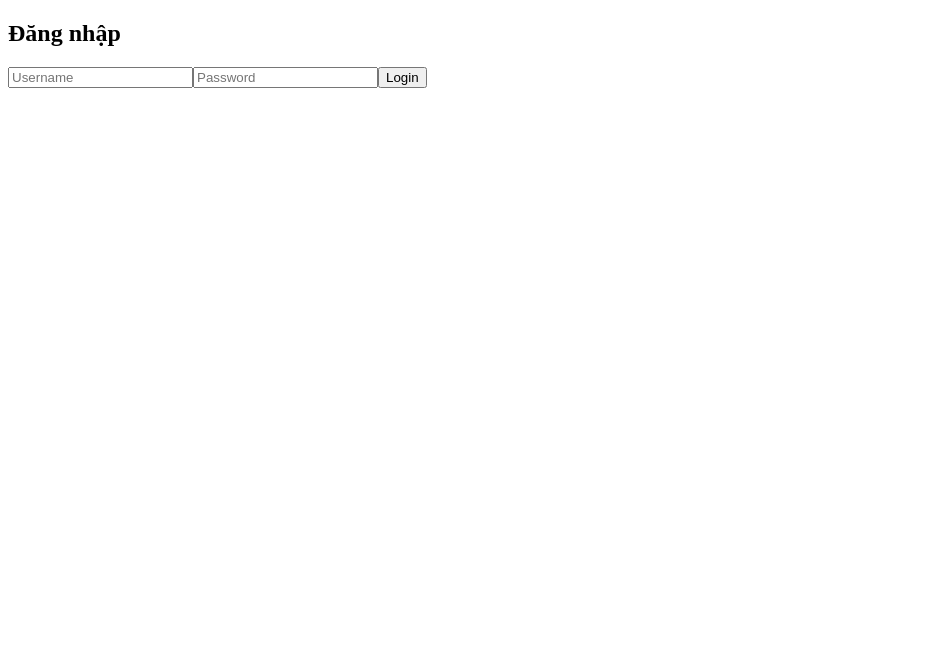
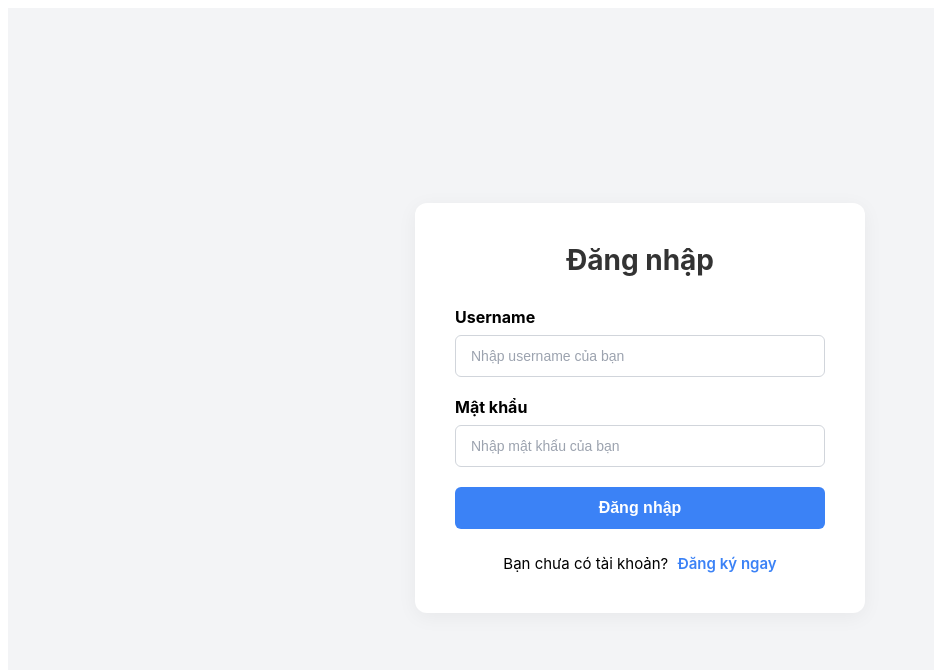
Before and after one commit to nguyenthanhson22130237/Front-End, a React (Create React App) app: page /login in a window 1280 px wide. Shown: the top 670 px of the page, without its empty margins (0-934 px from the left). Built offline with nearby package versions, Linux system fonts and the light colour scheme; no server answers.

Commit message:
them style cho login

```diff
--- /dev/null
+++ b/src/components/LoginForm.css
@@ -0,0 +1,122 @@
+/* Reset cơ bản để đảm bảo hiển thị đúng */
+* {
+    box-sizing: border-box;
+}
+
+/* Wrapper bao quanh để căn giữa màn hình */
+.login-wrapper {
+    display: flex;
+    justify-content: center;
+    align-items: center;
+    min-height: 100vh;
+    background-color: #f3f4f6; /* Màu nền xám nhẹ tổng thể */
+    font-family: -apple-system, BlinkMacSystemFont, "Segoe UI", Roboto, Helvetica, Arial, sans-serif;
+}
+
+/* Thẻ Card chứa form */
+.login-card {
+    background: #ffffff;
+    width: 100%;
+    max-width: 450px; /* Độ rộng tối đa giống ảnh */
+    padding: 40px;
+    border-radius: 12px;
+    box-shadow: 0 4px 20px rgba(0, 0, 0, 0.05); /* Đổ bóng nhẹ */
+}
+
+/* Tiêu đề Đăng nhập */
+.login-title {
+    font-size: 28px;
+    font-weight: 700;
+    color: #333;
+    text-align: center;
+    margin-bottom: 30px;
+    margin-top: 0;
+}
+
+/* Nhóm input (Label + Input) */
+.form-group {
+    margin-bottom: 20px;
+    display: flex;
+    flex-direction: column;
+    align-items: flex-start;
+}
+
+/* Label: Email, Mật khẩu */
+.form-label {
+    font-size: 16px;
+    font-weight: 700;
+    color: #000;
+    margin-bottom: 8px;
+}
+
+/* Input field */
+.form-input {
+    width: 100%;
+    padding: 12px 15px;
+    font-size: 14px;
+    border: 1px solid #d1d5db; /* Viền xám nhạt */
+    border-radius: 6px;
+    outline: none;
+    transition: border-color 0.2s;
+    color: #333;
+}
+
+.form-input:focus {
+    border-color: #3b82f6; /* Đổi màu viền khi focus */
+}
+
+.form-input::placeholder {
+    color: #9ca3af;
+}
+
+/* Quên mật khẩu */
+.forgot-password {
+    text-align: right;
+    margin-bottom: 25px;
+}
+
+.forgot-password a {
+    color: #3b82f6;
+    text-decoration: none;
+    font-size: 14px;
+    font-weight: 500;
+}
+
+/* Nút Đăng nhập */
+.login-btn {
+    width: 100%;
+    padding: 12px;
+    background-color: #3b82f6; /* Màu xanh dương giống ảnh */
+    color: white;
+    font-size: 16px;
+    font-weight: 600;
+    border: none;
+    border-radius: 6px;
+    cursor: pointer;
+    transition: background-color 0.2s;
+}
+
+.login-btn:hover {
+    background-color: #2563eb; /* Màu đậm hơn khi hover */
+}
+
+/* Link đăng ký ở dưới cùng */
+.register-link {
+    margin-top: 25px;
+    text-align: center;
+    font-size: 15px;
+    color: #000;
+}
+
+.register-link a {
+    color: #3b82f6;
+    text-decoration: none;
+    font-weight: 600;
+    margin-left: 5px;
+}
+
+.login-success {
+    font-size: 18px;
+    color: green;
+    font-weight: bold;
+}
--- a/src/components/LoginForm.tsx
+++ b/src/components/LoginForm.tsx
@@ -1,20 +1,19 @@
 import React, { useState, useEffect } from "react";
 import { wsService } from "../services/websocket";
-// @ts-ignore
 import { useAppSelector } from "../redux/hooks";
+import "./LoginForm.css";
 
 export const LoginForm = () => {
+    // Trong ảnh là Email, nhưng tôi giữ tên biến user để khớp với logic cũ của bạn
     const [user, setUser] = useState("");
     const [pass, setPass] = useState("");
 
-    // @ts-ignore
     const auth = useAppSelector((state) => state.auth.user);
 
     const login = () => {
         wsService.login(user, pass);
     };
 
-    // Re-login tự động khi reload app
     useEffect(() => {
         const reloginCode = localStorage.getItem("RE_LOGIN_CODE");
         if (reloginCode && !auth?.authenticated) {
@@ -23,23 +22,51 @@ export const LoginForm = () => {
     }, []);
 
     if (auth?.authenticated) {
-        return <div>Đăng nhập thành công! Xin chào</div>;
+        return (
+            <div className="login-wrapper">
+                <div className="login-success">
+                    ✅ Đăng nhập thành công! Xin chào
+                </div>
+            </div>
+        );
     }
 
     return (
-        <div>
-            <h2>Đăng nhập</h2>
+        <div className="login-wrapper">
+            <div className="login-card">
+                <h2 className="login-title">Đăng nhập</h2>
+
+                <div className="form-group">
+                    <label className="form-label">Username</label>
                     <input
+                        className="form-input"
                         type="text"
-                placeholder="Username"
+                        placeholder="Nhập username của bạn"
+                        value={user}
                         onChange={(e) => setUser(e.target.value)}
                     />
+                </div>
+
+                <div className="form-group">
+                    <label className="form-label">Mật khẩu</label>
                     <input
+                        className="form-input"
                         type="password"
-                placeholder="Password"
+                        placeholder="Nhập mật khẩu của bạn"
+                        value={pass}
                         onChange={(e) => setPass(e.target.value)}
                     />
-            <button onClick={login}>Login</button>
+                </div>
+
+
+                <button className="login-btn" onClick={login}>
+                    Đăng nhập
+                </button>
+
+                <div className="register-link">
+                    Bạn chưa có tài khoản? <a href="/register">Đăng ký ngay</a>
+                </div>
+            </div>
         </div>
     );
 };
```
Lines whose indentation alone changed are shown as unchanged.
